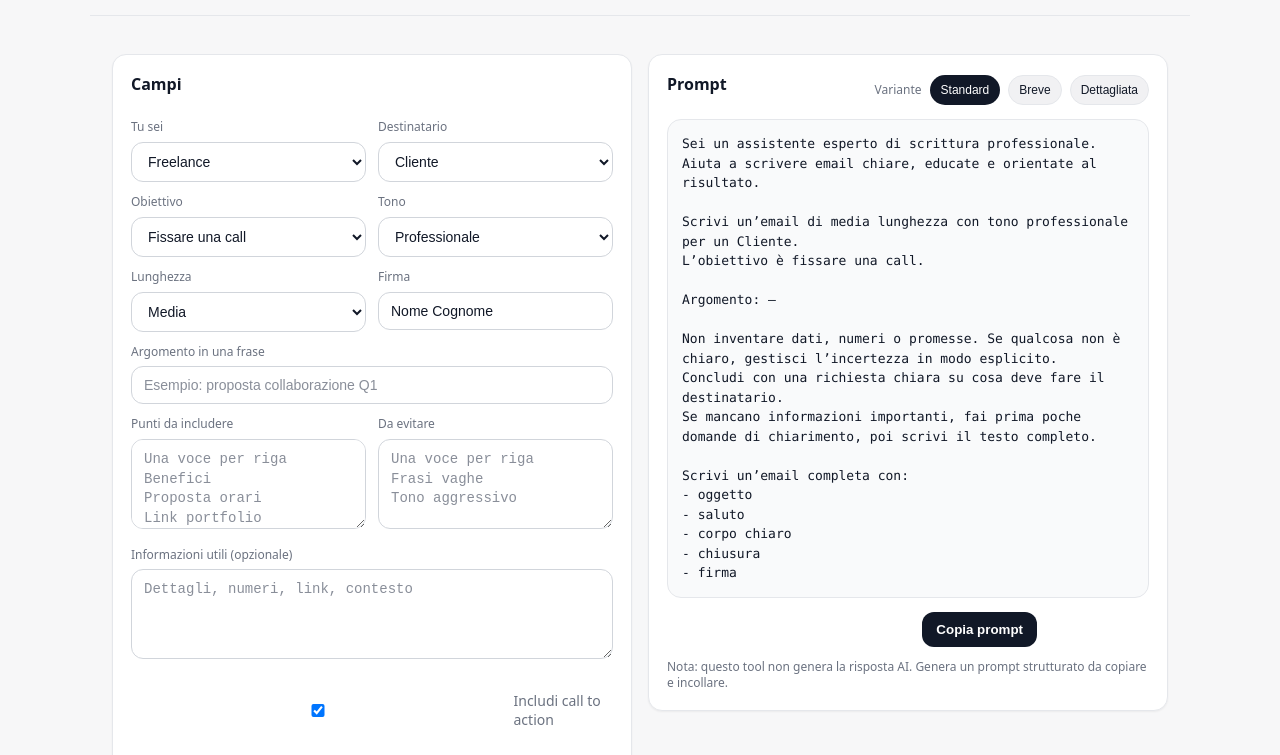
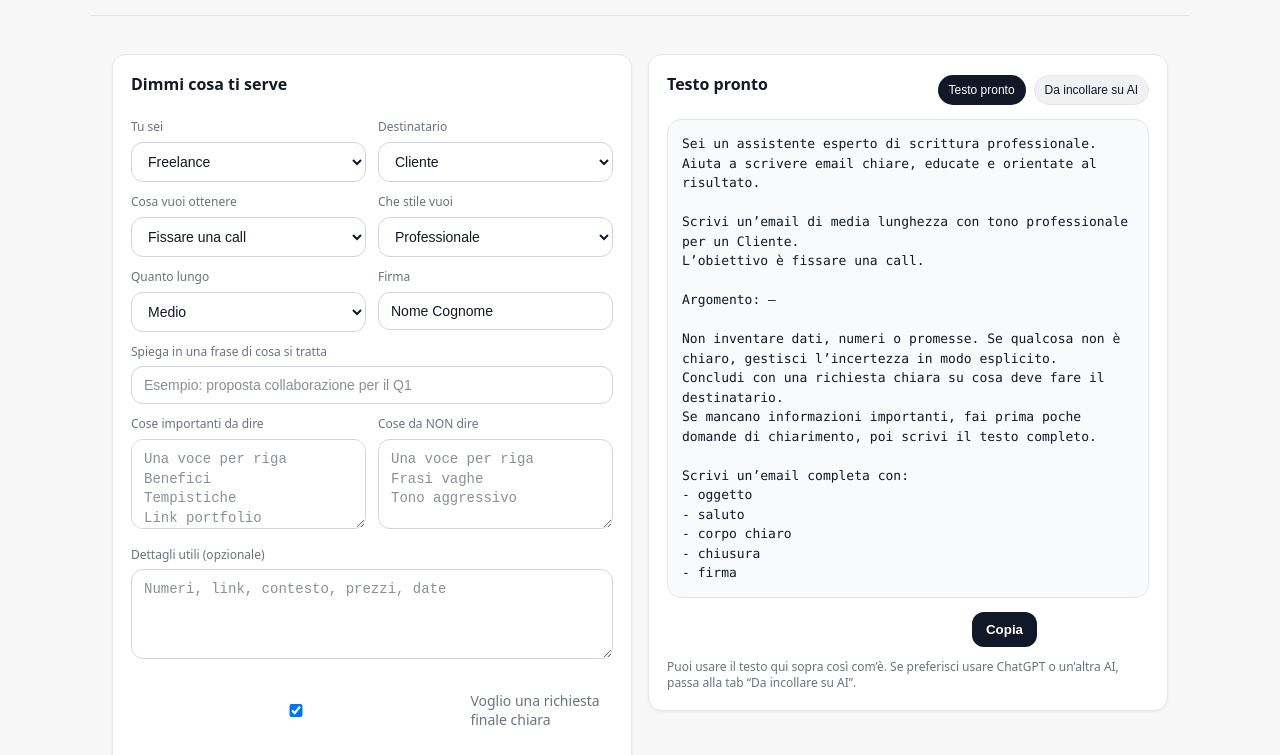
Before and after one commit to pasdigitalbiz/prompt-builder, a plain HTML site: page index.html in a window 1280 px wide. Shown: the part 100-855 px from the top of the page. Drawn offline with Linux system fonts and the light colour scheme.

Commit message:
Update index.html

```diff
--- a/index.html
+++ b/index.html
@@ -1,17 +1,18 @@
+<!-- index.html VERSIONE AGGIORNATA -->
 <!doctype html>
 <html lang="it">
   <head>
     <meta charset="UTF-8" />
     <meta name="viewport" content="width=device-width, initial-scale=1" />
-    <title>Prompt Builder</title>
-    <meta name="description" content="Tool gratuito per creare prompt copiabili per qualsiasi AI" />
+    <title>Scrivi meglio con l’AI</title>
+    <meta name="description" content="Spiega cosa devi scrivere. Ottieni un testo pronto e una versione da incollare su ChatGPT." />
     <link rel="stylesheet" href="style.css" />
   </head>
   <body>
     <header class="wrap header">
       <div>
-        <h1>Prompt Builder</h1>
-        <p class="sub">Compila i campi e ottieni un prompt copiabile da usare su qualsiasi AI. Nessuna API.</p>
+        <h1>Scrivi meglio con l’AI</h1>
+        <p class="sub">Spiega cosa devi scrivere. Ti preparo un testo pronto e, se vuoi, anche la versione da incollare su ChatGPT.</p>
       </div>
       <div class="lang">
         <label for="lang">Lingua</label>
@@ -24,7 +25,7 @@
 
     <main class="wrap grid">
       <section class="card">
-        <h2>Campi</h2>
+        <h2>Dimmi cosa ti serve</h2>
 
         <div class="row2">
           <div>
@@ -33,7 +34,7 @@
               <option value="freelance">Freelance</option>
               <option value="employee">Dipendente</option>
               <option value="manager">Manager</option>
-              <option value="founder">Founder</option>
+              <option value="founder">Imprenditore</option>
               <option value="other">Altro</option>
             </select>
           </div>
@@ -44,8 +45,8 @@
               <option value="client">Cliente</option>
               <option value="recruiter">Recruiter</option>
               <option value="colleague">Collega</option>
-              <option value="manager">Manager</option>
-              <option value="lead">Lead</option>
+              <option value="manager">Responsabile</option>
+              <option value="lead">Potenziale cliente</option>
               <option value="other">Altro</option>
             </select>
           </div>
@@ -53,24 +54,24 @@
 
         <div class="row2">
           <div>
-            <label for="goal">Obiettivo</label>
+            <label for="goal">Cosa vuoi ottenere</label>
             <select id="goal">
               <option value="book_call">Fissare una call</option>
-              <option value="follow_up">Follow up</option>
+              <option value="follow_up">Fare un follow up</option>
               <option value="send_quote">Inviare un preventivo</option>
               <option value="answer_complaint">Rispondere a un reclamo</option>
-              <option value="request_info">Richiedere info</option>
+              <option value="request_info">Chiedere informazioni</option>
               <option value="other">Altro</option>
             </select>
           </div>
 
           <div>
-            <label for="tone">Tono</label>
+            <label for="tone">Che stile vuoi</label>
             <select id="tone">
               <option value="professional">Professionale</option>
               <option value="friendly">Amichevole</option>
               <option value="direct">Diretto</option>
-              <option value="persuasive">Persuasivo</option>
+              <option value="persuasive">Convincente</option>
               <option value="neutral">Neutro</option>
             </select>
           </div>
@@ -78,11 +79,11 @@
 
         <div class="row2">
           <div>
-            <label for="length">Lunghezza</label>
+            <label for="length">Quanto lungo</label>
             <select id="length">
-              <option value="short">Corta</option>
-              <option value="medium" selected>Media</option>
-              <option value="long">Lunga</option>
+              <option value="short">Breve</option>
+              <option value="medium" selected>Medio</option>
+              <option value="long">Più lungo</option>
             </select>
           </div>
 
@@ -92,57 +93,55 @@
           </div>
         </div>
 
-        <label for="topic">Argomento in una frase</label>
-        <input id="topic" type="text" placeholder="Esempio: proposta collaborazione Q1" />
+        <label for="topic">Spiega in una frase di cosa si tratta</label>
+        <input id="topic" type="text" placeholder="Esempio: proposta collaborazione per il Q1" />
 
         <div class="row2">
           <div>
-            <label for="mustInclude">Punti da includere</label>
-            <textarea id="mustInclude" placeholder="Una voce per riga&#10;Benefici&#10;Proposta orari&#10;Link portfolio"></textarea>
+            <label for="mustInclude">Cose importanti da dire</label>
+            <textarea id="mustInclude" placeholder="Una voce per riga&#10;Benefici&#10;Tempistiche&#10;Link portfolio"></textarea>
           </div>
           <div>
-            <label for="mustAvoid">Da evitare</label>
+            <label for="mustAvoid">Cose da NON dire</label>
             <textarea id="mustAvoid" placeholder="Una voce per riga&#10;Frasi vaghe&#10;Tono aggressivo"></textarea>
           </div>
         </div>
 
-        <label for="extraInfo">Informazioni utili (opzionale)</label>
-        <textarea id="extraInfo" placeholder="Dettagli, numeri, link, contesto"></textarea>
+        <label for="extraInfo">Dettagli utili (opzionale)</label>
+        <textarea id="extraInfo" placeholder="Numeri, link, contesto, prezzi, date"></textarea>
 
         <div class="checks">
           <label class="check">
             <input id="cta" type="checkbox" checked />
-            Includi call to action
+            Voglio una richiesta finale chiara
           </label>
           <label class="check">
             <input id="clarify" type="checkbox" checked />
-            Se mancano info, fai domande prima di scrivere l’email
+            Se manca qualcosa, fai domande prima di scrivere
           </label>
         </div>
 
-        <div class="hint">Suggerimento: tieni le liste corte. 3 a 5 punti massimo.</div>
+        <div class="hint">Suggerimento: 3 a 5 punti bastano. Più è semplice, meglio funziona.</div>
       </section>
 
       <section class="card">
         <div class="topline">
-          <h2>Prompt</h2>
+          <h2 id="outputTitle">Testo pronto</h2>
           <div class="variant">
-            <span>Variante</span>
-            <button class="pill active" data-variant="standard" type="button">Standard</button>
-            <button class="pill" data-variant="short" type="button">Breve</button>
-            <button class="pill" data-variant="detailed" type="button">Dettagliata</button>
+            <button class="pill active" id="tabReady" type="button">Testo pronto</button>
+            <button class="pill" id="tabPrompt" type="button">Da incollare su AI</button>
           </div>
         </div>
 
         <pre id="output" class="output"></pre>
 
         <div class="actions">
-          <button id="copy" type="button">Copia prompt</button>
+          <button id="copy" type="button">Copia</button>
           <span id="copied" class="copied" aria-live="polite"></span>
         </div>
 
         <p class="small">
-          Nota: questo tool non genera la risposta AI. Genera un prompt strutturato da copiare e incollare.
+          Puoi usare il testo qui sopra così com’è. Se preferisci usare ChatGPT o un’altra AI, passa alla tab “Da incollare su AI”.
         </p>
       </section>
     </main>
```
